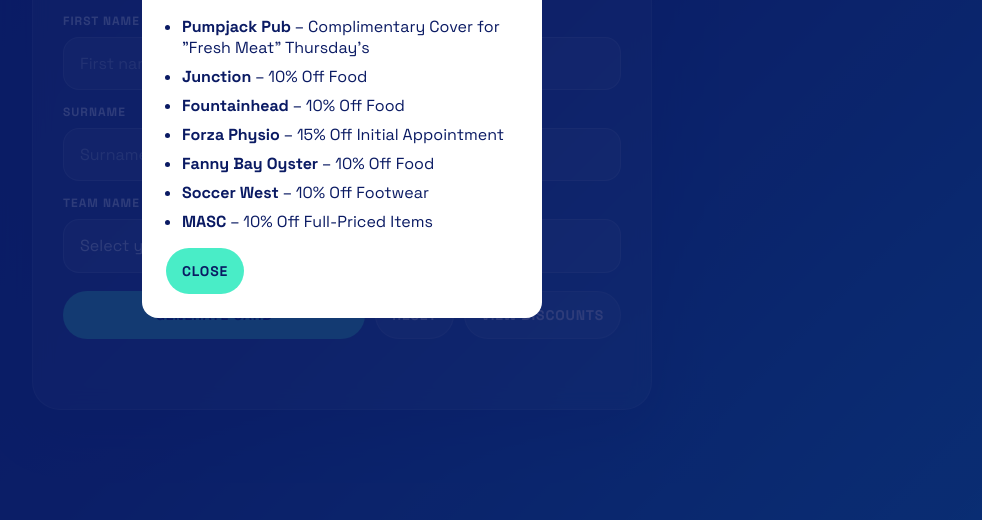
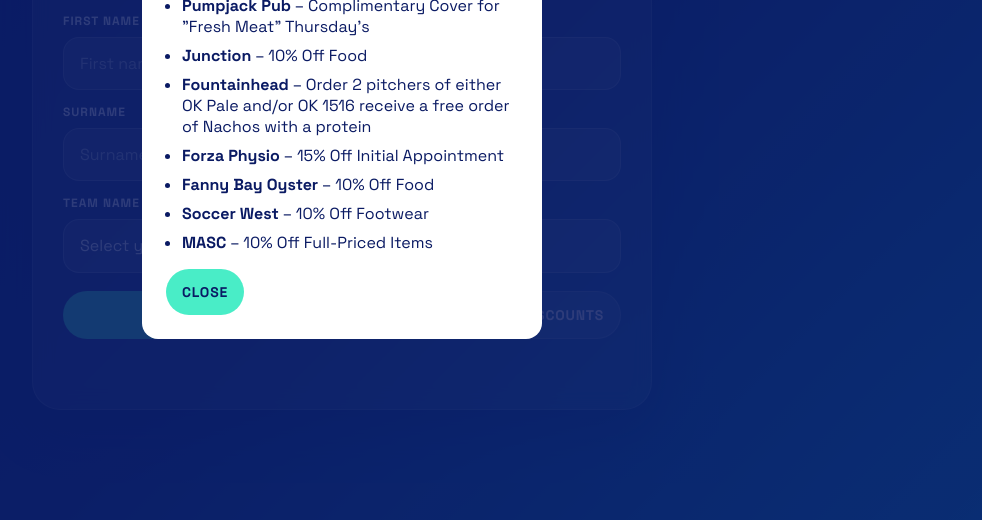
Before and after one commit to OutForKicks/2026-OFK-Member, a plain HTML site: page index.html in a window 1280 px wide. Both pictures are taken after a click on the button "VIEW DISCOUNTS". Shown: the part 280-800 px from the top of the page, without its empty margins (298-1280 px from the left). Drawn offline with Linux system fonts and the light colour scheme.

Commit message:
Update index.html

```diff
--- a/index.html
+++ b/index.html
@@ -112,7 +112,7 @@
     <ul class="discount-list">
       <li><strong>Pumpjack Pub</strong> – Complimentary Cover for "Fresh Meat" Thursday's</li>
       <li><strong>Junction</strong> – 10% Off Food</li>
-      <li><strong>Fountainhead</strong> – 10% Off Food</li>
+      <li><strong>Fountainhead</strong> – Order 2 pitchers of either OK Pale and/or OK 1516 receive a free order of Nachos with a protein</li>
       <li><strong>Forza Physio</strong> – 15% Off Initial Appointment</li>
       <li><strong>Fanny Bay Oyster</strong> – 10% Off Food</li>
       <li><strong>Soccer West</strong> – 10% Off Footwear</li>
```
